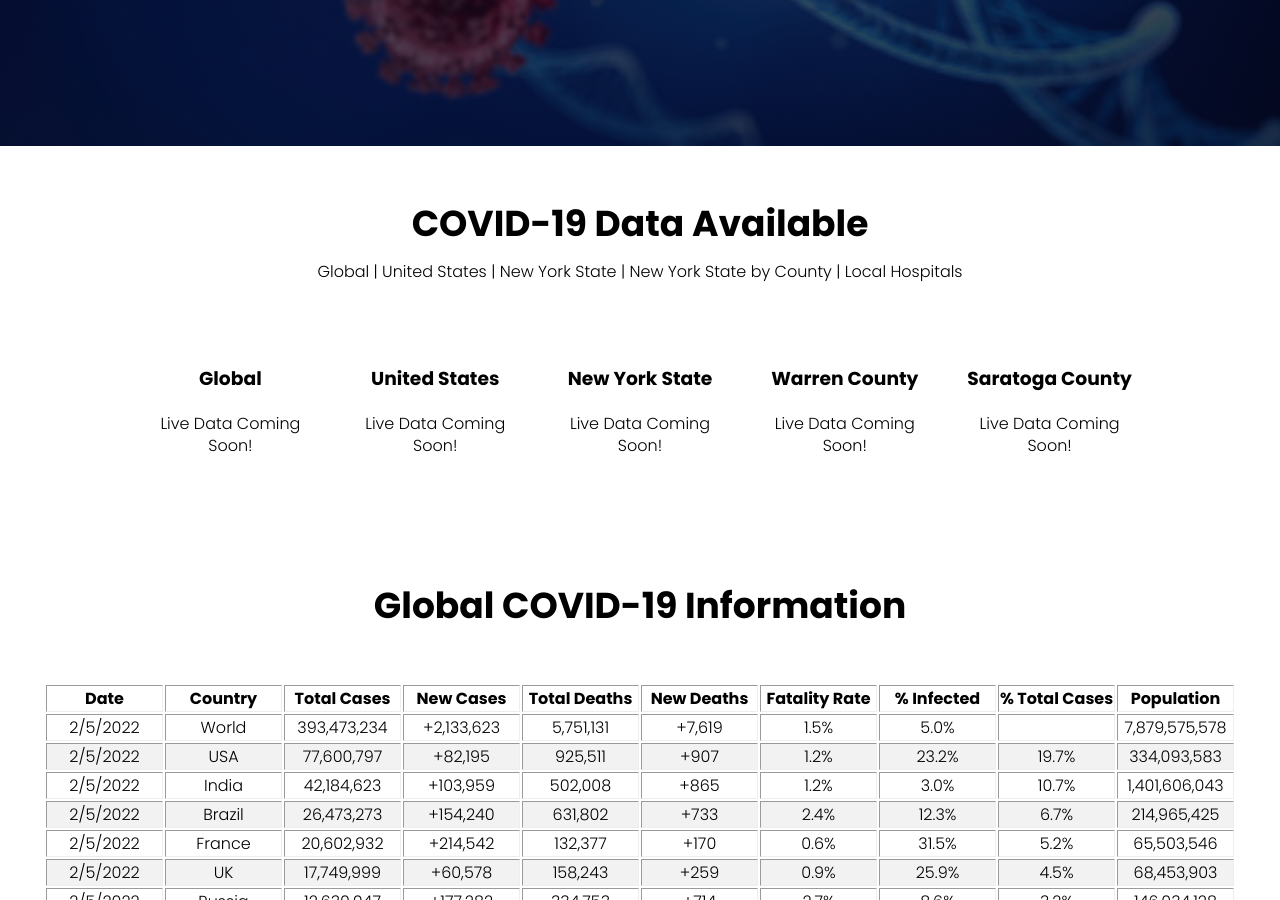
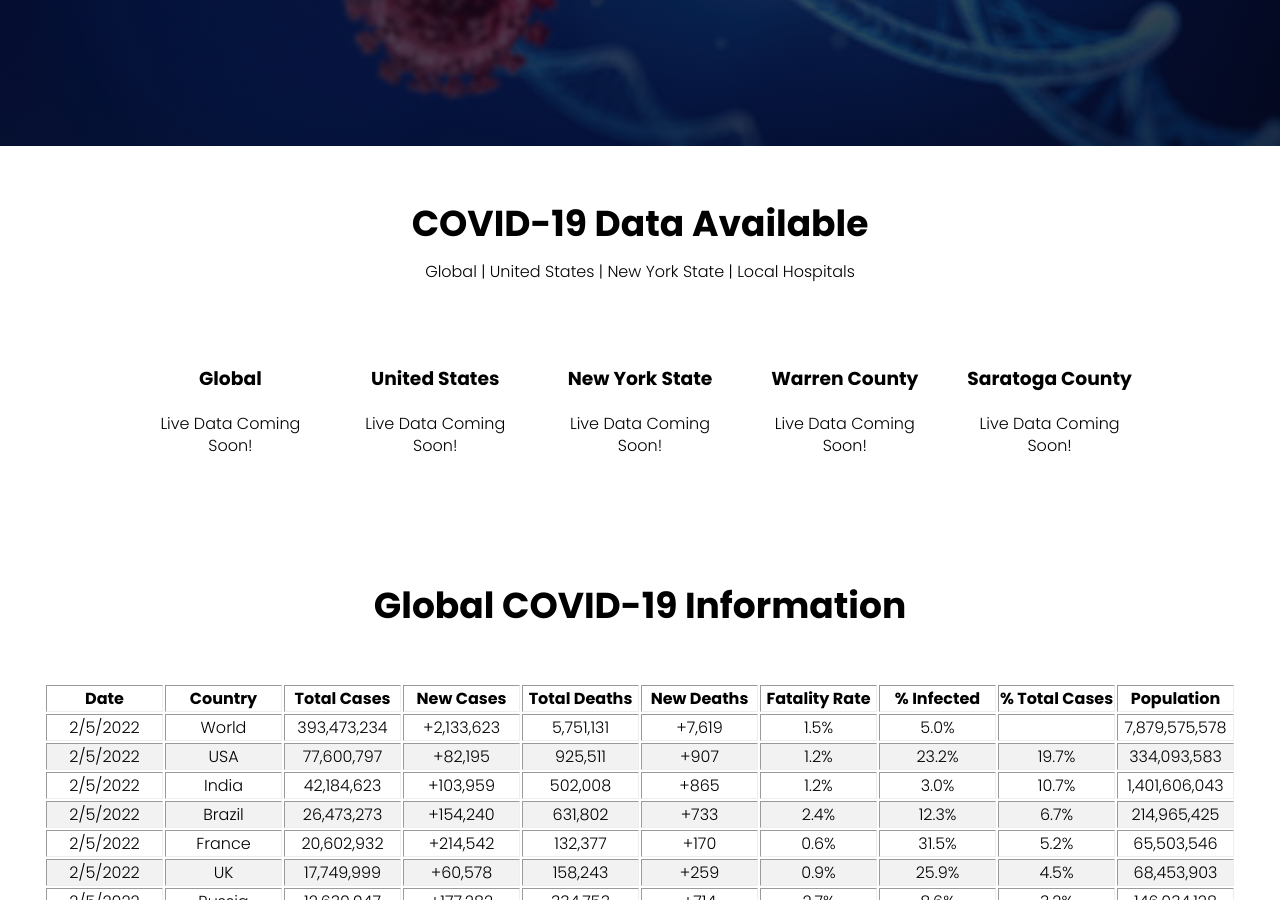
Before and after one commit to Pasin3ru/Tracking-COVID-19, a Jekyll site: the page built from index.html, in a window 1280 px wide and 900 px high, scrolled down 754 px. Built offline with Jekyll 4.4.1, drawn with Linux system fonts in a browser that asks for light colours.

Commit message:
Update index.html

```diff
--- a/index.html
+++ b/index.html
@@ -5,7 +5,7 @@ layout: home
 <!-- Info -->
 <section class="info">
     <h1>COVID-19 Data Available</h1>
-    <p>Global | United States | New York State | New York State by County | Local Hospitals </p>
+    <p>Global | United States | New York State | Local Hospitals </p>
     <div class="row">
         <div class="info-column">
             <h3>Global</h3>
```
